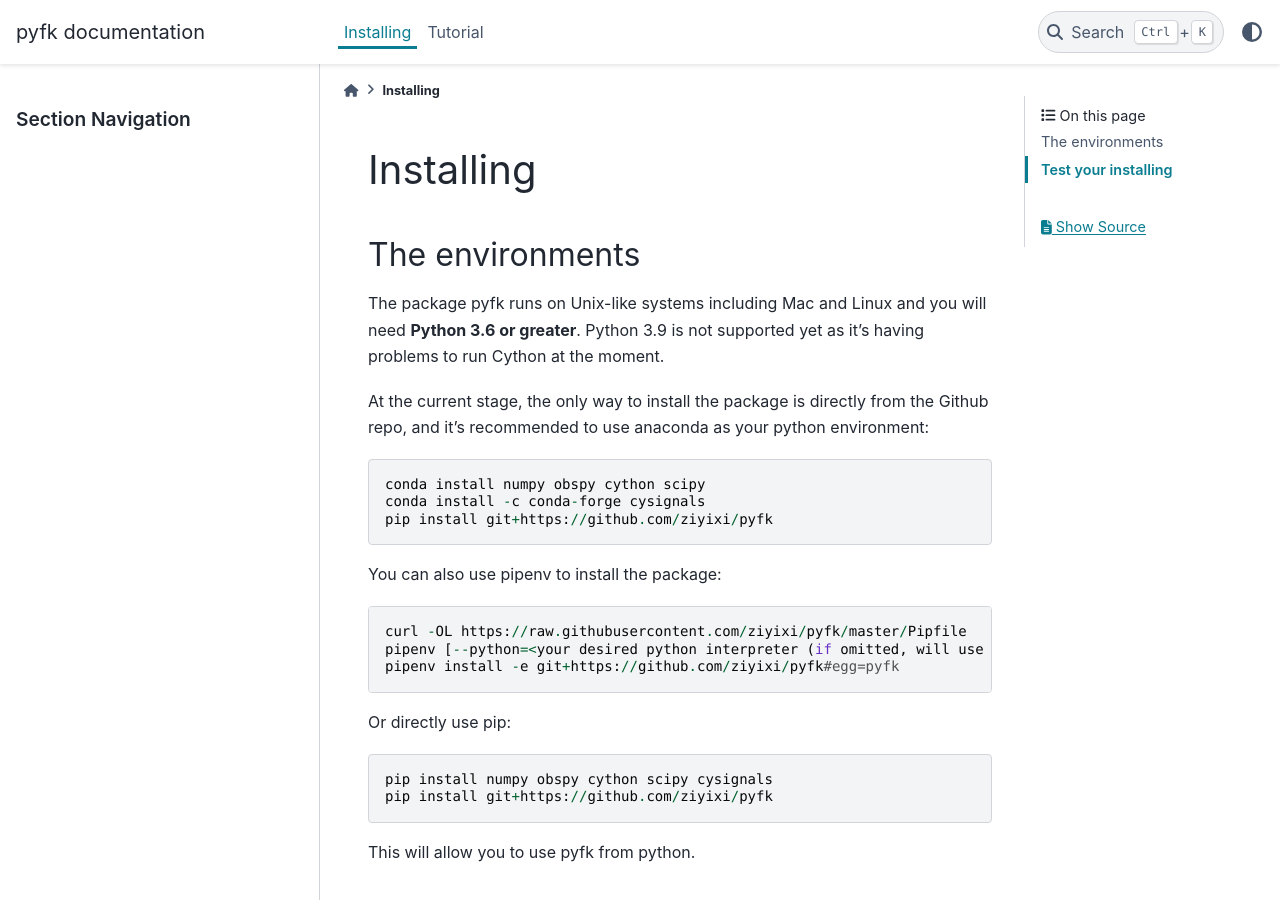
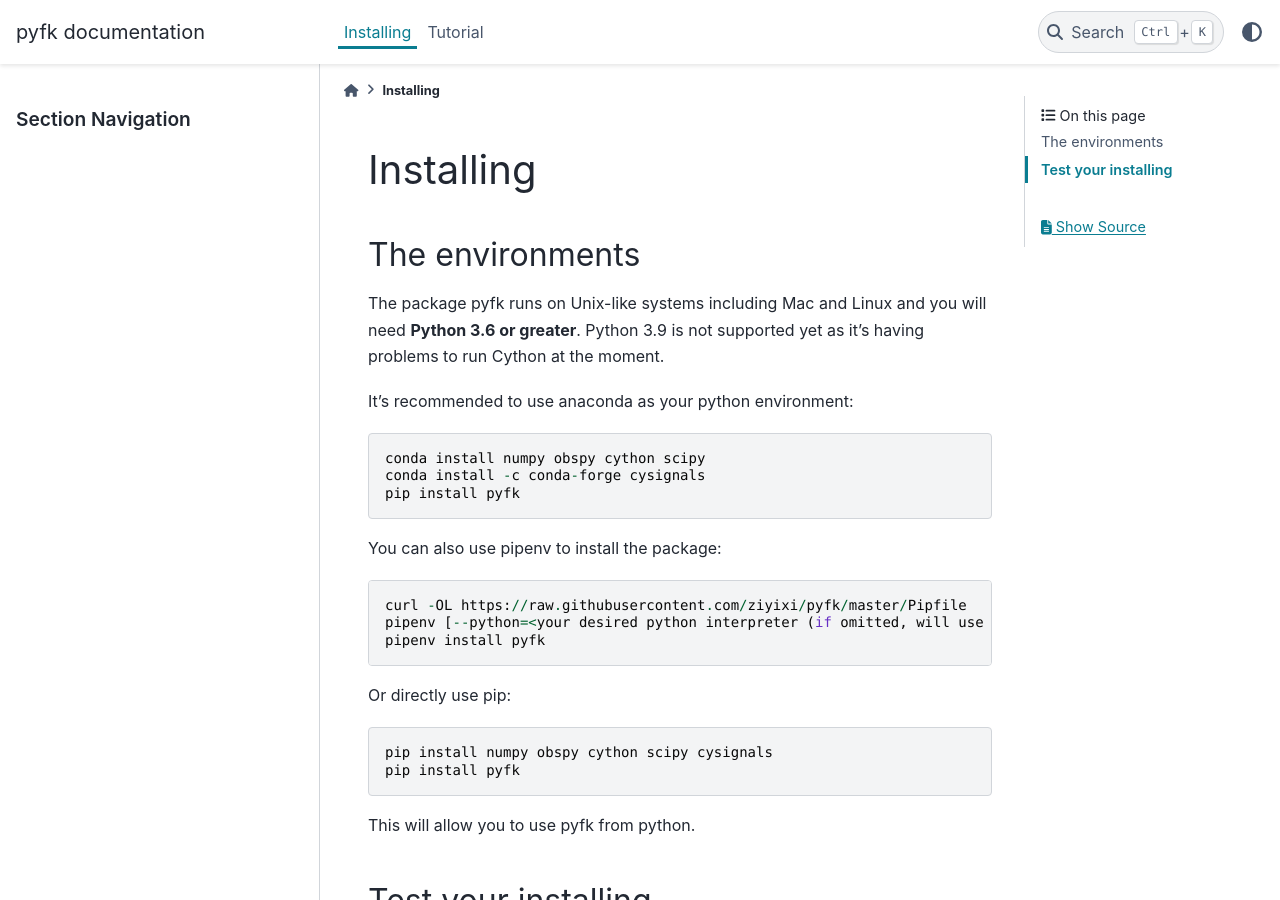
Before and after one commit to ziyixi/pyfk, a Sphinx documentation site: the page built from docs/introduction/install.rst, in a window 1280 px wide and 900 px high. Built offline with Sphinx 7.4.7 and the PyData theme 0.15.4, drawn with Linux system fonts in a browser that asks for light colours; pages that are not in the unit, such as notebooks, are missing from menus; the version number could not be read and is left out.

Commit message:
[update] use pip install pyfk in the doc

```diff
--- a/docs/introduction/install.rst
+++ b/docs/introduction/install.rst
@@ -8,22 +8,22 @@ The environments
 
 The package pyfk runs on Unix-like systems including Mac and Linux and you will need **Python 3.6 or greater**. Python 3.9 is not supported yet as it's having problems to run Cython at the moment.
 
-At the current stage, the only way to install the package is directly from the Github repo, and it's recommended to use anaconda as your python environment::
+It's recommended to use anaconda as your python environment::
 
     conda install numpy obspy cython scipy
     conda install -c conda-forge cysignals
-    pip install git+https://github.com/ziyixi/pyfk
+    pip install pyfk
 
 You can also use pipenv to install the package::
 
     curl -OL https://raw.githubusercontent.com/ziyixi/pyfk/master/Pipfile
     pipenv [--python=<your desired python interpreter (if omitted, will use the default one)>] install
-    pipenv install -e git+https://github.com/ziyixi/pyfk#egg=pyfk
+    pipenv install pyfk
 
 Or directly use pip::
 
     pip install numpy obspy cython scipy cysignals
-    pip install git+https://github.com/ziyixi/pyfk
+    pip install pyfk
 
 This will allow you to use pyfk from python.
 
```
